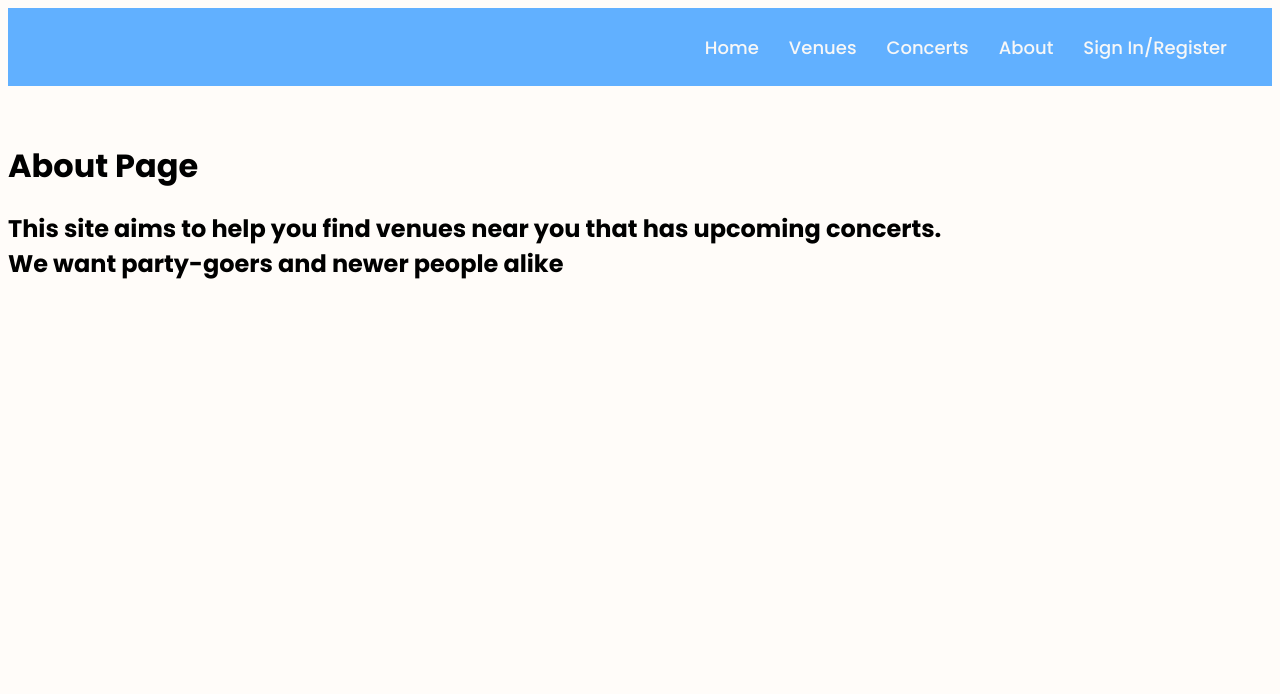
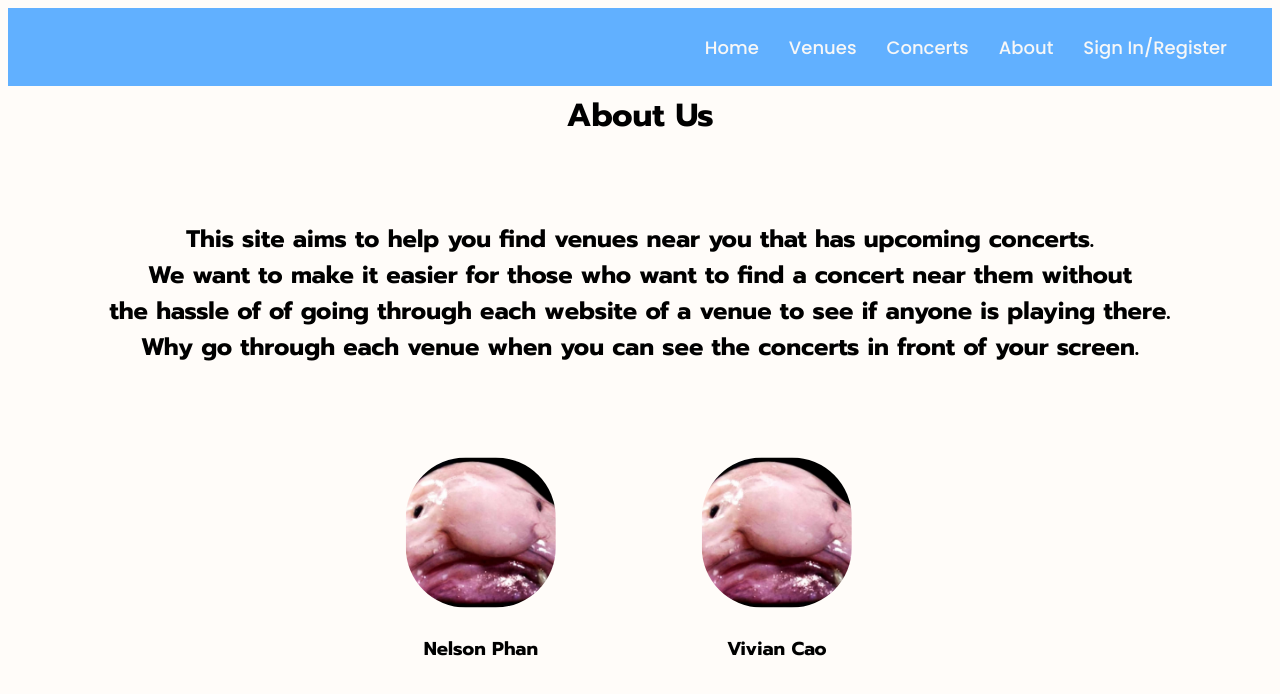
Before and after one commit to Phannelson/MelodyMap, a SvelteKit app: page /about in a window 1280 px wide. Shown: the top 694 px of the page. Built offline with nearby package versions, Linux system fonts and the light colour scheme.

Commit message:
Page added, about page finished
Added a random image for our profile pictures, created the concerts page and formatted the about page

```diff
--- a/src/routes/about/+page.svelte
+++ b/src/routes/about/+page.svelte
@@ -3,37 +3,67 @@
 </script>
 <Navbar />
 <div class="container">
-    <h1>About Page</h1>
+    <h1>About Us</h1>
     <h2>This site aims to help you find venues near you that has upcoming concerts.<br>
-        We want party-goers and newer people alike
+        We want to make it easier for those who want to find a concert near them without <br>
+        the hassle of of going through each website of a venue to see if anyone is playing there. <br>
+        Why go through each venue when you can see the concerts in front of your screen.
     </h2>
+</div>
+<div class="authors">
+    <div class="author">
+        <img src="blob.jpg" alt="Nelson Phan">
+        <h3>Nelson Phan</h3>
+    </div>
+    <div class="author">
+        <img src="blob.jpg" alt="Vivian Cao">
+        <h3>Vivian Cao</h3>
+    </div>
 </div>
 
 <style>
-    @import url('https://fonts.googleapis.com/css2?family=Poppins:wght@200;300;400;500;600;700&display=swap');
+    @import url('https://fonts.googleapis.com/css2?family=Prompt:ital,wght@0,100;0,200;0,300;0,400;0,500;0,600;0,700;0,800;0,900;1,100;1,200;1,300;1,400;1,500;1,600;1,700;1,800;1,900&display=swap');
     *{
         margin: 0;
         padding: 0;
         box-sizing: border-box;
-        font-family: 'Poppins', sans-serif;
+        font-family: 'Prompt', sans-serif;
     }
     .container {
-        position:relative;
-        height: 100vh; /* This makes the container take up the full viewport height */
+    display: flex;
+    flex-direction: column;
+    align-items: center;
+    height: 90vh;
+    text-align: center;
     }
     h1 {
-        position: absolute;
-        top: 10%; /* Adjust this value to move the heading up */
-        left: 50%;
-        transform: translate(-50%, -50%);
-        width: 100%; /* Ensures text alignment is centered */
+        max-width: 80%;
+        transform: translateY(10%)
     }
 
     h2 {
-        position:absolute;
-        top: 20%;
-        left: 50%;
-        transform: translate(-50%,-50%);
-        width: 100%;
+        transform:translateY(60%)
     }
+
+    .authors {
+        position: absolute;
+        width: 50%;
+        top: 70%; /* Adjust this value based on your layout */
+        text-align: center;
+        transform: translate(47%, -50%);
+    }
+    .author {
+        display: inline-block;
+        margin: 70px;
+    }
+    .author img {
+        width: 150px; /* Adjust size as needed */
+        height: 150px;
+        border-radius: 40%; /* Makes the image circular */
+        object-fit: cover; /* Ensures the image covers the area without distortion */
+    }
+    .author h3 {
+        margin-top: 20px;
+    }
+
 </style>
--- /dev/null
+++ b/src/routes/concerts/+page.svelte
@@ -0,0 +1,4 @@
+<script>
+    import Navbar from '$lib/components/Navbar.svelte';
+</script>
+<Navbar />
```
Also changed, not shown: static/blob.jpg (added).
